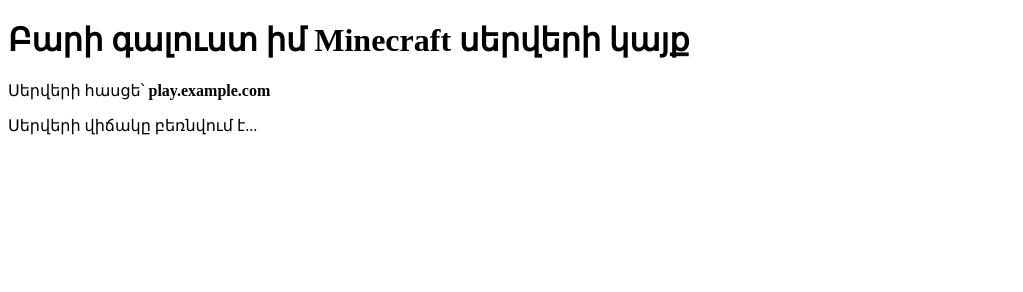
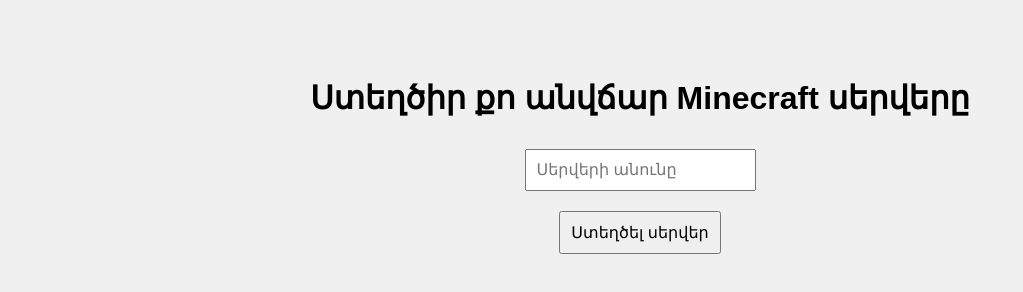
Before and after one commit to NarekMkrtchyann/mywebsiterformc, a plain HTML site: page index.html in a window 1280 px wide. Shown: the whole page, without its empty margins (0-1023 px from the left). Drawn offline with Linux system fonts and the light colour scheme; no server answers.

Commit message:
Update index.html

```diff
--- a/index.html
+++ b/index.html
@@ -2,24 +2,45 @@
 <html lang="hy">
 <head>
     <meta charset="UTF-8">
-    <title>Իմ Minecraft Սերվերը</title>
+    <title>Անվճար Minecraft Սերվեր</title>
+    <style>
+        body {
+            font-family: Arial;
+            text-align: center;
+            background-color: #f0f0f0;
+            padding: 50px;
+        }
+        input, button {
+            padding: 10px;
+            margin: 10px;
+            font-size: 16px;
+        }
+        #message {
+            margin-top: 20px;
+            color: green;
+        }
+    </style>
 </head>
 <body>
-    <h1>Բարի գալուստ իմ Minecraft սերվերի կայք</h1>
-    <p>Սերվերի հասցե՝ <strong>play.example.com</strong></p>
-    <div id="status">Սերվերի վիճակը բեռնվում է...</div>
+    <h1>Ստեղծիր քո անվճար Minecraft սերվերը</h1>
+    <input type="text" id="serverName" placeholder="Սերվերի անունը">
+    <br>
+    <button onclick="createServer()">Ստեղծել սերվեր</button>
+
+    <div id="message"></div>
 
     <script>
-        fetch("https://api.mcsrvstat.us/2/play.example.com")
-        .then(response => response.json())
-        .then(data => {
-            const statusDiv = document.getElementById("status");
-            if (data.online) {
-                statusDiv.innerHTML = `Սերվերը առցանց է։ Խաղացողներ՝ ${data.players.online}`;
-            } else {
-                statusDiv.innerHTML = "Սերվերը անջատված է։";
+        function createServer() {
+            const name = document.getElementById("serverName").value;
+            if (name.trim() === "") {
+                alert("Խնդրում եմ մուտքագրիր սերվերի անունը։");
+                return;
             }
-        });
+
+            // Այստեղ հետագայում կարող ես միացնել backend
+            document.getElementById("message").innerText =
+                `Շնորհակալություն, քո սերվերի (${name}) հարցումը ուղարկված է։`;
+        }
     </script>
 </body>
 </html>
```
